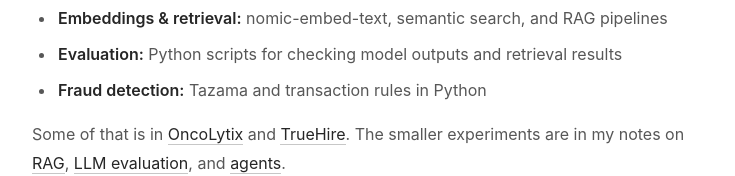
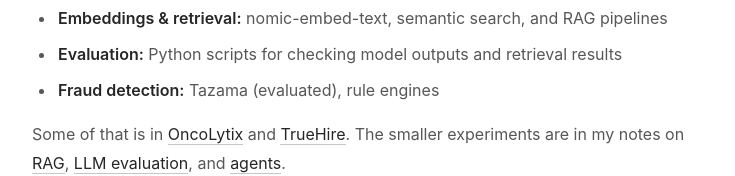
Before and after one commit to yashankkothari/the-lodge, an Eleventy site: page src/uses.md in a window 1280 px wide. Shown: the part 1487-1663 px from the top of the page, without its empty margins (272-1007 px from the left). Built offline with nearby package versions, Linux system fonts and the light colour scheme; Eleventy itself is replaced by a stand-in of ours; files that its build step writes are made by us from their sources.

Commit message:
Remove unverified metrics; honest ICICI and Card91 descriptions

```diff
--- a/src/uses.md
+++ b/src/uses.md
@@ -49,7 +49,7 @@
 - **LLM applications:** Google Gemini, local models through Ollama, and structured model outputs
 - **Embeddings & retrieval:** nomic-embed-text, semantic search, and RAG pipelines
 - **Evaluation:** Python scripts for checking model outputs and retrieval results
-- **Fraud detection:** Tazama and transaction rules in Python
+- **Fraud detection:** Tazama (evaluated), rule engines
 
 Some of that is in [OncoLytix](/work/oncolytix/) and [TrueHire](/work/truehire/). The smaller experiments are in my notes on [RAG](/blog/rag-pipeline-guide/), [LLM evaluation](/blog/evaluating-llm-apps/), and [agents](/blog/ai-agents-guide/).
 
```
